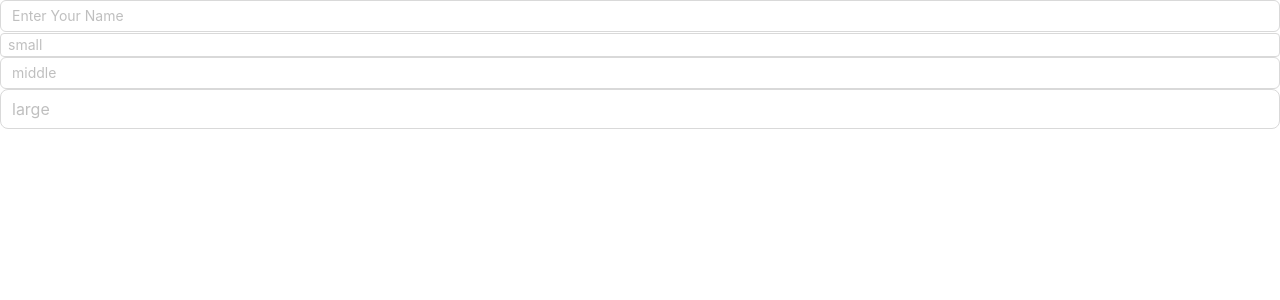
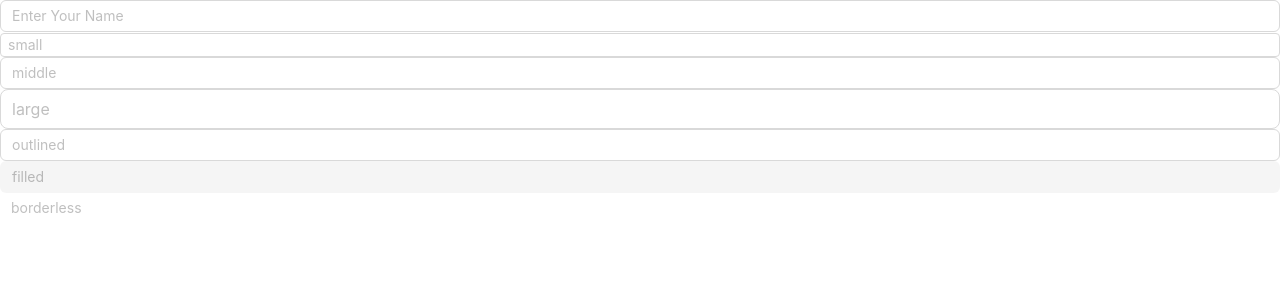
Before and after one commit to Emam-Bokhari/Ant-Design, a React (Vite) app: page / in a window 1280 px wide. Shown: the top 300 px of the page. Built offline with nearby package versions, Linux system fonts and the light colour scheme.

Commit message:
feat(Input): add variant e.g  outlined, filled and borderless

```diff
--- a/src/components/learning/date-entry/InputComponent.jsx
+++ b/src/components/learning/date-entry/InputComponent.jsx
@@ -9,6 +9,10 @@ export default function InputComponent() {
       <Input placeholder="small" size="small" />
       <Input placeholder="middle" size="middle" />
       <Input placeholder="large" size="large" />
+      {/* variants */}
+      <Input placeholder="outlined" variant="outlined" />
+      <Input placeholder="filled" variant="filled" />
+      <Input placeholder="borderless" variant="borderless" />
     </Fragment>
   );
 }
```
